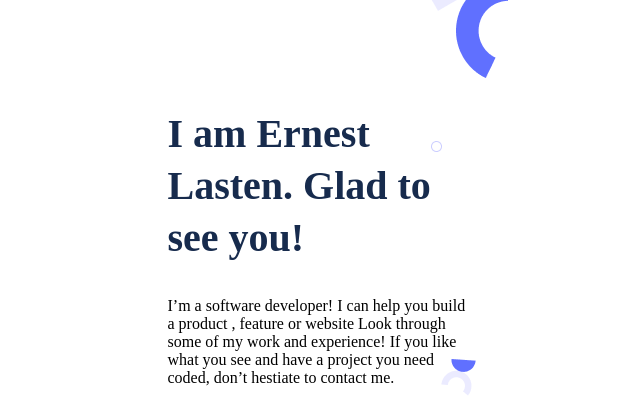
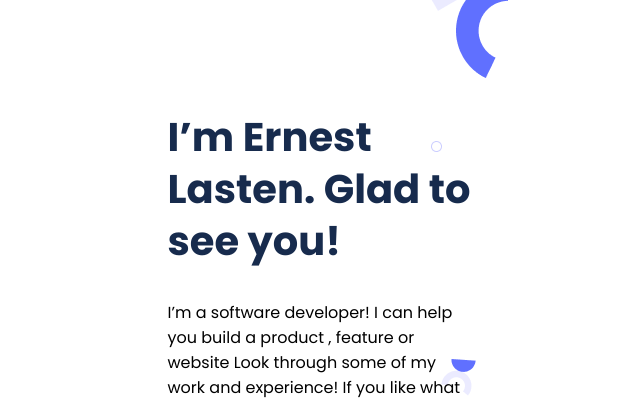
Before and after one commit to Lasten-Ernest/Lasten-Ernest-Portfolio, a website: page index.html in a window 1280 px wide. Shown: the part 78-478 px from the top of the page, without its empty margins (320-960 px from the left). Drawn offline with Linux system fonts and the light colour scheme.

Commit message:
Update css file

```diff
--- a/index.html
+++ b/index.html
@@ -22,7 +22,7 @@
     <!-- Defining the main section for the description of the developer -->
             <section class="main_section">
                 <div class="container">
-                  <h1 class="h1">I am Ernest Lasten. Glad to see you!</h1>
+                  <h1 class="h1">I’m Ernest Lasten. Glad to see you!</h1>
                     <p class="main_content">
                         I’m a software developer! I can help you build a product ,
                         feature or website Look through some of my work and experience!
--- a/style.css
+++ b/style.css
@@ -1,10 +1,14 @@
 @import url('https://fonts.googleapis.com/css2?family=Poppins:ital,wght@0,100;0,200;0,300;0,400;0,500;0,600;0,700;1,100;1,200;1,300;1,500;1,600;1,700&display=swap');
+
+body {
+  font-family: 'poppins', serif;
+}
 
 .main_container {
   background-color: #fff;
   max-width: 375px;
   height: 100vh;
-  background-image: url("/assets/header-shapes-mobile.png");
+  background-image: url("assets/header-shapes-mobile.png");
   margin: auto;
 }
 
```
